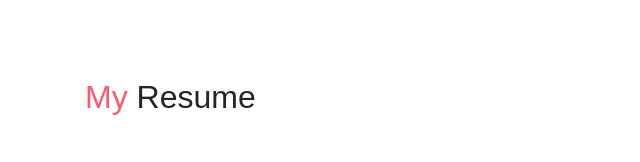
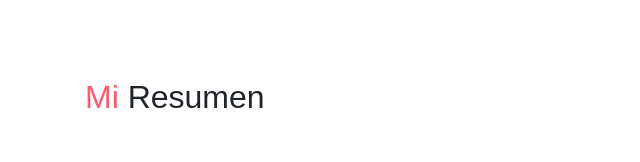
Before and after one commit to johandry-developer/johandry-cv, a plain HTML site: page index.html in a window 1280 px wide. Shown: the part 1175-1337 px from the top of the page, 0-640 px from the left. Drawn offline with Linux system fonts and the light colour scheme; some packages are replaced by stand-ins of ours.

Commit message:
update title

```diff
--- a/index.html
+++ b/index.html
@@ -127,7 +127,11 @@
     <!--Resume Section-->
     <section class="section" id="resume">
         <div class="container">
-            <h2 class="mb-5"><span class="text-danger">My</span> Resume</h2>
+            <h2 class="mb-5">
+                <span class="text-danger">
+                    Mi
+                </span>
+                Resumen</h2>
             <div class="row">
                 <div class="col-md-6 col-lg-4">
                     <div class="card">
```
